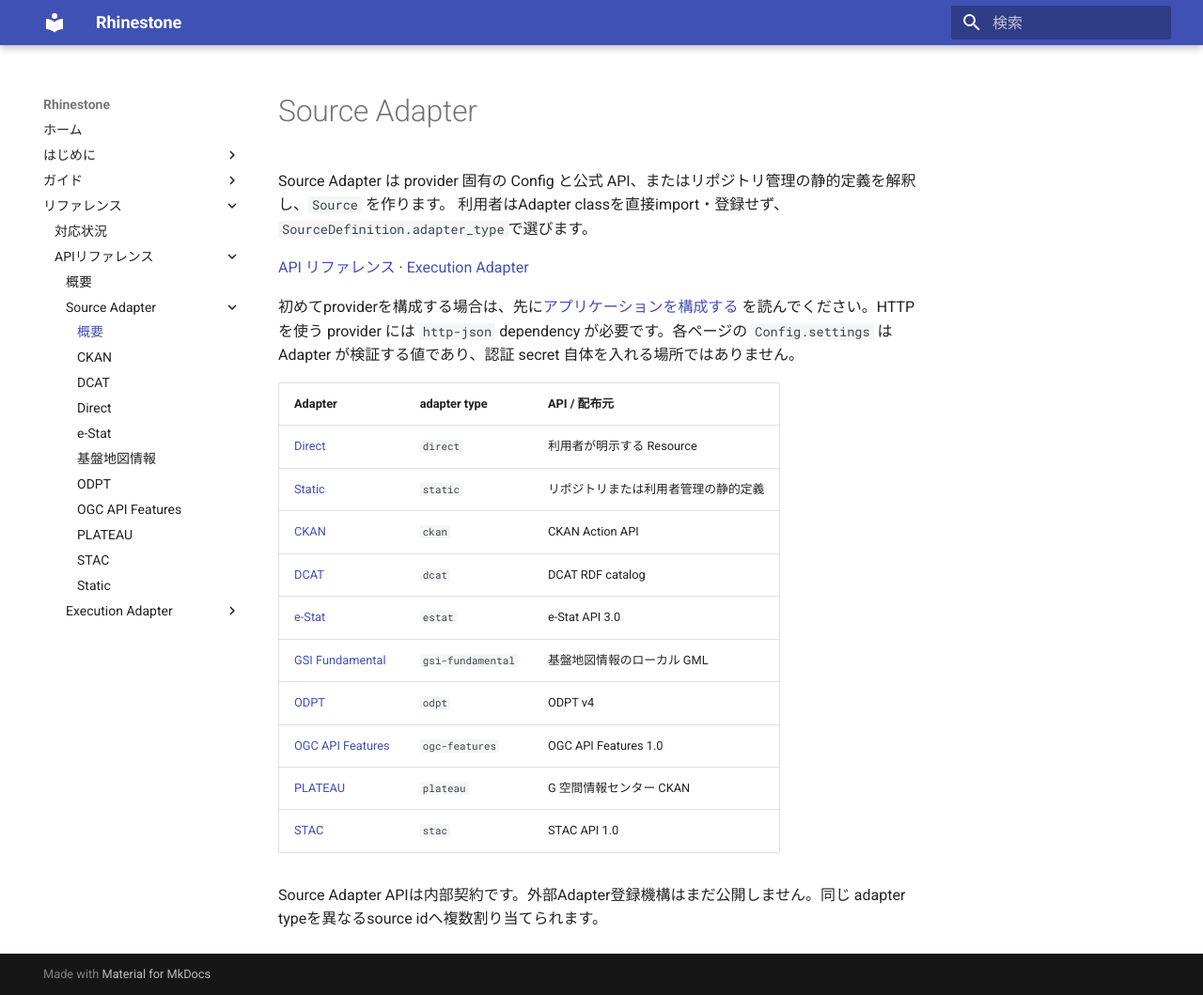
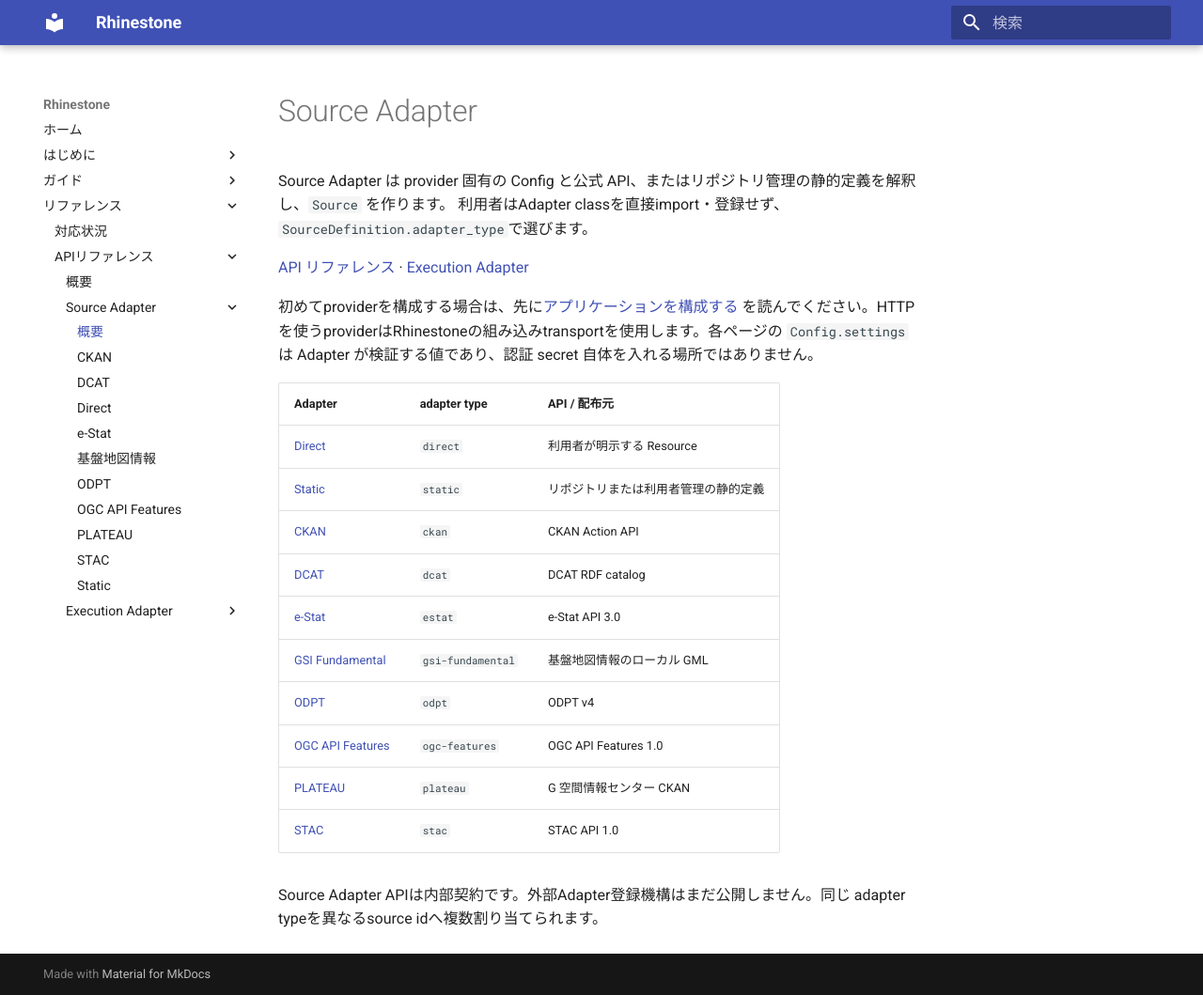
Before and after one commit to u-kitazawa/rhinestone, an MkDocs documentation site: the page built from docs/api/source-adapters.md, in a window 1280 px wide and 1059 px high. Shown: the whole window at 94% size. Built offline with MkDocs 1.6.1 and Material for MkDocs 9.7.7, drawn with Linux system fonts in a browser that asks for light colours.

Commit message:
docs: describe built-in HTTP for source adapters

```diff
--- a/docs/api/source-adapters.md
+++ b/docs/api/source-adapters.md
@@ -6,7 +6,7 @@
 [API リファレンス](../api.md) · [Execution Adapter](execution-adapters.md)
 
 初めてproviderを構成する場合は、先に[アプリケーションを構成する](../configuration.md)
-を読んでください。HTTP を使う provider には `http-json` dependency が必要です。各ページの
+を読んでください。HTTPを使うproviderはRhinestoneの組み込みtransportを使用します。各ページの
 `Config.settings` は Adapter が検証する値であり、認証 secret 自体を入れる場所ではありません。
 
 | Adapter | adapter type | API / 配布元 |
```
